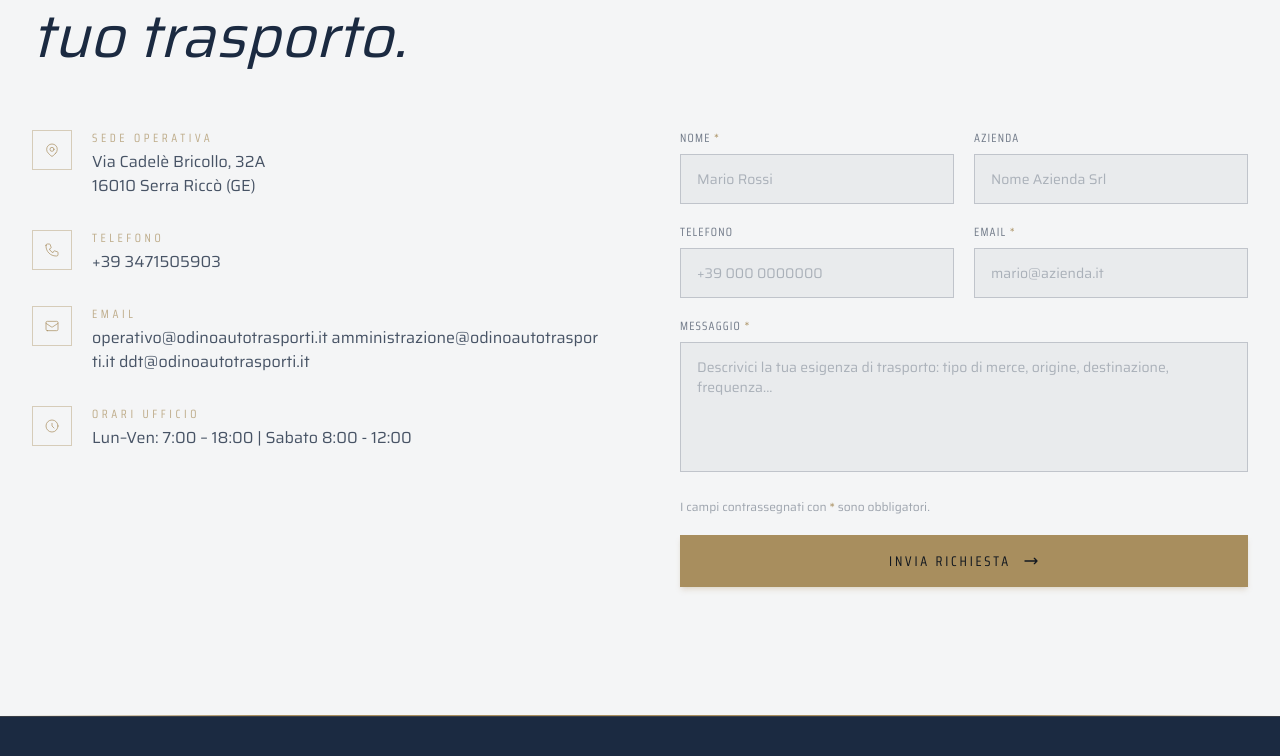
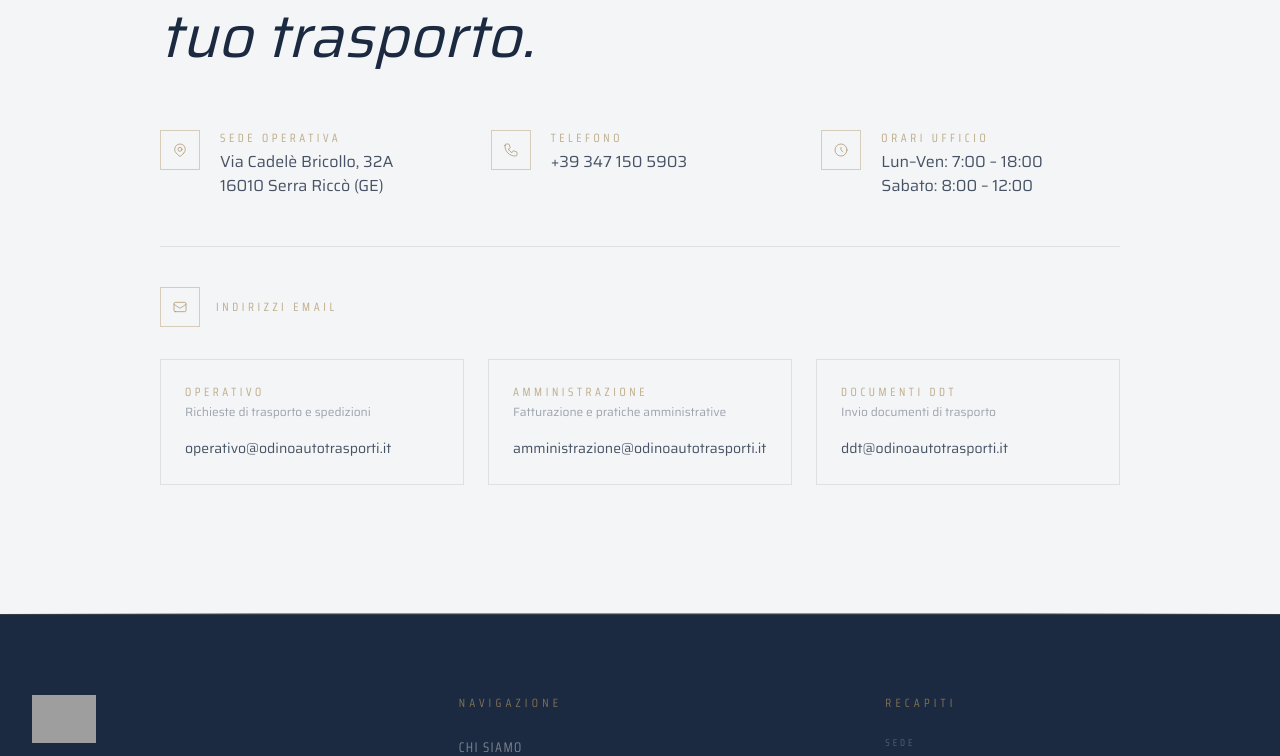
Before and after one commit to OdinoAutotrasporti/sitoweb, a Next.js app: page / in a window 1280 px wide. Shown: the part 2632-3388 px from the top of the page. Built offline with nearby package versions, Linux system fonts and the light colour scheme; grey boxes are pictures that could not be loaded.

Commit message:
feat: remove contact form and split emails into labeled cards in Contatti

```diff
--- a/components/Contatti.tsx
+++ b/components/Contatti.tsx
@@ -2,33 +2,9 @@
 
 import { useEffect, useRef, useState } from 'react'
 
-interface FormData {
-  nome: string
-  azienda: string
-  telefono: string
-  email: string
-  messaggio: string
-}
-
-interface FormErrors {
-  nome?: string
-  email?: string
-  messaggio?: string
-}
-
 export default function Contatti() {
   const sectionRef = useRef<HTMLElement>(null)
   const [visible, setVisible] = useState(false)
-  const [formData, setFormData] = useState<FormData>({
-    nome: '',
-    azienda: '',
-    telefono: '',
-    email: '',
-    messaggio: '',
-  })
-  const [errors, setErrors] = useState<FormErrors>({})
-  const [submitted, setSubmitted] = useState(false)
-  const [submitting, setSubmitting] = useState(false)
 
   useEffect(() => {
     const observer = new IntersectionObserver(
@@ -44,49 +20,6 @@ export default function Contatti() {
     return () => observer.disconnect()
   }, [])
 
-  const validate = (): boolean => {
-    const newErrors: FormErrors = {}
-    if (!formData.nome.trim()) newErrors.nome = 'Il nome è obbligatorio'
-    if (!formData.email.trim()) {
-      newErrors.email = "L'email è obbligatoria"
-    } else if (!/^[^\s@]+@[^\s@]+\.[^\s@]+$/.test(formData.email)) {
-      newErrors.email = 'Inserisci un indirizzo email valido'
-    }
-    if (!formData.messaggio.trim()) {
-      newErrors.messaggio = 'Il messaggio è obbligatorio'
-    } else if (formData.messaggio.trim().length < 20) {
-      newErrors.messaggio = 'Il messaggio deve essere di almeno 20 caratteri'
-    }
-    setErrors(newErrors)
-    return Object.keys(newErrors).length === 0
-  }
-
-  const handleChange = (
-    e: React.ChangeEvent<HTMLInputElement | HTMLTextAreaElement>
-  ) => {
-    const { name, value } = e.target
-    setFormData((prev) => ({ ...prev, [name]: value }))
-    if (errors[name as keyof FormErrors]) {
-      setErrors((prev) => ({ ...prev, [name]: undefined }))
-    }
-  }
-
-  const handleSubmit = (e: React.FormEvent) => {
-    e.preventDefault()
-    if (!validate()) return
-    setSubmitting(true)
-    setTimeout(() => {
-      setSubmitting(false)
-      setSubmitted(true)
-    }, 900)
-  }
-
-  const inputClass = (field: keyof FormErrors) =>
-    `w-full bg-navy/5 border ${
-      errors[field] ? 'border-red-400/70' : 'border-navy/20 focus:border-gold/60'
-    } px-4 py-3.5 font-body text-sm text-navy placeholder:text-navy/30
-    outline-none transition-colors duration-200`
-
   return (
     <section
       id="contatti"
@@ -94,7 +27,7 @@ export default function Contatti() {
       className="bg-light py-14 sm:py-20 lg:py-32 scroll-mt-16 lg:scroll-mt-20"
       aria-labelledby="contatti-heading"
     >
-      <div className="max-w-7xl mx-auto px-6 lg:px-8">
+      <div className="max-w-5xl mx-auto px-6 lg:px-8">
         {/* Header */}
         <div
           className={`mb-10 sm:mb-16 transition-all duration-700 ${
@@ -117,14 +50,12 @@ export default function Contatti() {
           </h2>
         </div>
 
-        <div className="grid lg:grid-cols-2 gap-12 lg:gap-20 items-start">
-          {/* Contact info */}
+        {/* Address · Phone · Hours */}
         <div
-            className={`transition-all duration-700 delay-100 ${
+          className={`grid sm:grid-cols-3 gap-8 transition-all duration-700 delay-100 ${
             visible ? 'opacity-100 translate-y-0' : 'opacity-0 translate-y-8'
           }`}
         >
-            <div className="space-y-8 mb-10">
           {/* Address */}
           <div className="flex gap-5">
             <div className="flex-shrink-0 w-10 h-10 border border-gold/40 flex items-center justify-center text-gold/70">
@@ -150,24 +81,7 @@ export default function Contatti() {
             <div>
               <p className="font-condensed text-xs tracking-[0.3em] uppercase text-gold/70 mb-1">Telefono</p>
               <a href="tel:+393471505903" className="font-body text-navy/80 hover:text-gold transition-colors duration-200">
-                    +39 3471505903
-                  </a>
-                </div>
-              </div>
-
-              {/* Email */}
-              <div className="flex gap-5">
-                <div className="flex-shrink-0 w-10 h-10 border border-gold/40 flex items-center justify-center text-gold/70">
-                  <svg className="w-4 h-4" fill="none" stroke="currentColor" viewBox="0 0 24 24" aria-hidden="true">
-                    <path strokeLinecap="round" strokeLinejoin="round" strokeWidth={1.5} d="M3 8l7.89 5.26a2 2 0 002.22 0L21 8M5 19h14a2 2 0 002-2V7a2 2 0 00-2-2H5a2 2 0 00-2 2v10a2 2 0 002 2z" />
-                  </svg>
-                </div>
-                <div>
-                  <p className="font-condensed text-xs tracking-[0.3em] uppercase text-gold/70 mb-1">Email</p>
-                  <a href="mailto:operativo@odinoautotrasporti.it" className="font-body text-navy/80 hover:text-gold transition-colors duration-200 break-all">
-                    operativo@odinoautotrasporti.it
-                    amministrazione@odinoautotrasporti.it
-                    ddt@odinoautotrasporti.it
+                +39 347 150 5903
               </a>
             </div>
           </div>
@@ -181,200 +95,62 @@ export default function Contatti() {
             </div>
             <div>
               <p className="font-condensed text-xs tracking-[0.3em] uppercase text-gold/70 mb-1">Orari Ufficio</p>
-                  <p className="font-body text-navy/80">Lun–Ven: 7:00 – 18:00 | Sabato 8:00 - 12:00</p>
+              <p className="font-body text-navy/80">Lun–Ven: 7:00 – 18:00</p>
+              <p className="font-body text-navy/80">Sabato: 8:00 – 12:00</p>
             </div>
           </div>
         </div>
 
-            {/* Maps placeholder
-            <div className="relative border border-silver/60 overflow-hidden bg-navy/5" style={{ paddingBottom: '56.25%' }}>
-              <div className="absolute inset-0 flex flex-col items-center justify-center gap-3 text-navy/30">
-                <svg className="w-10 h-10" fill="none" stroke="currentColor" viewBox="0 0 24 24" aria-hidden="true">
-                  <path strokeLinecap="round" strokeLinejoin="round" strokeWidth={1} d="M9 20l-5.447-2.724A1 1 0 013 16.382V5.618a1 1 0 011.447-.894L9 7m0 13l6-3m-6-10l6-3m0 13l4.553 2.276A1 1 0 0021 18.382V7.618a1 1 0 00-.553-.894L15 4m0 13V4" />
-                </svg>
-                <span className="font-condensed text-xs tracking-widest uppercase">
-                  Genova, Liguria
-                </span>
-                {/* <span className="font-body text-xs text-navy/20">
-                  Google Maps — da integrare
-                </span>
-              </div>
-            </div>
-          </div> */}
-          </div>
-
-          {/* Form */}
+        {/* Email — tre indirizzi distinti */}
         <div
-            className={`transition-all duration-700 delay-200 ${
+          className={`mt-12 border-t border-navy/10 pt-10 transition-all duration-700 delay-200 ${
             visible ? 'opacity-100 translate-y-0' : 'opacity-0 translate-y-8'
           }`}
         >
-            {submitted ? (
-              <div className="flex flex-col items-center justify-center text-center gap-6 py-20 border border-gold/30 bg-dark/5">
-                <div className="w-16 h-16 border border-gold flex items-center justify-center text-gold">
-                  <svg className="w-8 h-8" fill="none" stroke="currentColor" viewBox="0 0 24 24" aria-hidden="true">
-                    <path strokeLinecap="round" strokeLinejoin="round" strokeWidth={1.5} d="M5 13l4 4L19 7" />
+          <div className="flex items-center gap-4 mb-8">
+            <div className="flex-shrink-0 w-10 h-10 border border-gold/40 flex items-center justify-center text-gold/70">
+              <svg className="w-4 h-4" fill="none" stroke="currentColor" viewBox="0 0 24 24" aria-hidden="true">
+                <path strokeLinecap="round" strokeLinejoin="round" strokeWidth={1.5} d="M3 8l7.89 5.26a2 2 0 002.22 0L21 8M5 19h14a2 2 0 002-2V7a2 2 0 00-2-2H5a2 2 0 00-2 2v10a2 2 0 002 2z" />
               </svg>
             </div>
-                <h3 className="font-display text-3xl font-400 text-navy">
-                  Messaggio inviato.
-                </h3>
-                <p className="font-body text-navy/60 max-w-sm">
-                  Grazie per averci contattato. Risponderemo entro un giorno lavorativo.
+            <p className="font-condensed text-xs tracking-[0.3em] uppercase text-gold/70">
+              Indirizzi Email
             </p>
-                <button
-                  onClick={() => {
-                    setSubmitted(false)
-                    setFormData({ nome: '', azienda: '', telefono: '', email: '', messaggio: '' })
-                  }}
-                  className="font-condensed text-xs tracking-widest uppercase text-gold/70 hover:text-gold underline underline-offset-4 transition-colors duration-200"
-                >
-                  Invia un altro messaggio
-                </button>
-              </div>
-            ) : (
-              <form
-                onSubmit={handleSubmit}
-                noValidate
-                aria-label="Modulo di contatto"
-                className="space-y-5"
-              >
-                <div className="grid sm:grid-cols-2 gap-5">
-                  <div>
-                    <label htmlFor="nome" className="block font-condensed text-xs tracking-widest uppercase text-navy/60 mb-2">
-                      Nome <span className="text-gold" aria-label="obbligatorio">*</span>
-                    </label>
-                    <input
-                      id="nome"
-                      name="nome"
-                      type="text"
-                      value={formData.nome}
-                      onChange={handleChange}
-                      placeholder="Mario Rossi"
-                      autoComplete="name"
-                      aria-required="true"
-                      aria-invalid={!!errors.nome}
-                      aria-describedby={errors.nome ? 'nome-error' : undefined}
-                      className={inputClass('nome')}
-                    />
-                    {errors.nome && (
-                      <p id="nome-error" role="alert" className="mt-1 font-body text-xs text-red-400">
-                        {errors.nome}
-                      </p>
-                    )}
-                  </div>
-                  <div>
-                    <label htmlFor="azienda" className="block font-condensed text-xs tracking-widest uppercase text-navy/60 mb-2">
-                      Azienda
-                    </label>
-                    <input
-                      id="azienda"
-                      name="azienda"
-                      type="text"
-                      value={formData.azienda}
-                      onChange={handleChange}
-                      placeholder="Nome Azienda Srl"
-                      autoComplete="organization"
-                      className={inputClass('nome').replace('border-navy/20 focus:border-gold/60', 'border-navy/20 focus:border-gold/60')}
-                    />
-                  </div>
           </div>
 
-                <div className="grid sm:grid-cols-2 gap-5">
-                  <div>
-                    <label htmlFor="telefono" className="block font-condensed text-xs tracking-widest uppercase text-navy/60 mb-2">
-                      Telefono
-                    </label>
-                    <input
-                      id="telefono"
-                      name="telefono"
-                      type="tel"
-                      value={formData.telefono}
-                      onChange={handleChange}
-                      placeholder="+39 000 0000000"
-                      autoComplete="tel"
-                      className="w-full bg-navy/5 border border-navy/20 focus:border-gold/60 px-4 py-3.5 font-body text-sm text-navy placeholder:text-navy/30 outline-none transition-colors duration-200"
-                    />
-                  </div>
-                  <div>
-                    <label htmlFor="email" className="block font-condensed text-xs tracking-widest uppercase text-navy/60 mb-2">
-                      Email <span className="text-gold" aria-label="obbligatoria">*</span>
-                    </label>
-                    <input
-                      id="email"
-                      name="email"
-                      type="email"
-                      value={formData.email}
-                      onChange={handleChange}
-                      placeholder="mario@azienda.it"
-                      autoComplete="email"
-                      aria-required="true"
-                      aria-invalid={!!errors.email}
-                      aria-describedby={errors.email ? 'email-error' : undefined}
-                      className={inputClass('email')}
-                    />
-                    {errors.email && (
-                      <p id="email-error" role="alert" className="mt-1 font-body text-xs text-red-400">
-                        {errors.email}
-                      </p>
-                    )}
-                  </div>
+          <div className="grid sm:grid-cols-3 gap-6">
+            <div className="border border-navy/10 p-6 hover:border-gold/30 transition-colors duration-200">
+              <p className="font-condensed text-xs tracking-[0.3em] uppercase text-gold/70 mb-1">Operativo</p>
+              <p className="font-body text-xs text-navy/40 mb-4">Richieste di trasporto e spedizioni</p>
+              <a
+                href="mailto:operativo@odinoautotrasporti.it"
+                className="font-body text-sm text-navy/80 hover:text-gold transition-colors duration-200 break-all"
+              >
+                operativo@odinoautotrasporti.it
+              </a>
             </div>
 
-                <div>
-                  <label htmlFor="messaggio" className="block font-condensed text-xs tracking-widest uppercase text-navy/60 mb-2">
-                    Messaggio <span className="text-gold" aria-label="obbligatorio">*</span>
-                  </label>
-                  <textarea
-                    id="messaggio"
-                    name="messaggio"
-                    value={formData.messaggio}
-                    onChange={handleChange}
-                    rows={5}
-                    placeholder="Descrivici la tua esigenza di trasporto: tipo di merce, origine, destinazione, frequenza..."
-                    aria-required="true"
-                    aria-invalid={!!errors.messaggio}
-                    aria-describedby={errors.messaggio ? 'messaggio-error' : undefined}
-                    className={`${inputClass('messaggio')} resize-none`}
-                  />
-                  {errors.messaggio && (
-                    <p id="messaggio-error" role="alert" className="mt-1 font-body text-xs text-red-400">
-                      {errors.messaggio}
-                    </p>
-                  )}
+            <div className="border border-navy/10 p-6 hover:border-gold/30 transition-colors duration-200">
+              <p className="font-condensed text-xs tracking-[0.3em] uppercase text-gold/70 mb-1">Amministrazione</p>
+              <p className="font-body text-xs text-navy/40 mb-4">Fatturazione e pratiche amministrative</p>
+              <a
+                href="mailto:amministrazione@odinoautotrasporti.it"
+                className="font-body text-sm text-navy/80 hover:text-gold transition-colors duration-200 break-all"
+              >
+                amministrazione@odinoautotrasporti.it
+              </a>
             </div>
 
-                <p className="font-body text-xs text-navy/40">
-                  I campi contrassegnati con <span className="text-gold">*</span> sono obbligatori.
-                </p>
-
-                <button
-                  type="submit"
-                  disabled={submitting}
-                  className="w-full group flex items-center justify-center gap-3 font-condensed text-sm font-700 tracking-[0.2em] uppercase
-                    px-8 py-4 bg-gold text-dark hover:bg-gold/90 disabled:opacity-60
-                    transition-all duration-200 hover:-translate-y-0.5 shadow-md shadow-gold/20"
-                  aria-label="Invia richiesta di preventivo"
+            <div className="border border-navy/10 p-6 hover:border-gold/30 transition-colors duration-200">
+              <p className="font-condensed text-xs tracking-[0.3em] uppercase text-gold/70 mb-1">Documenti DDT</p>
+              <p className="font-body text-xs text-navy/40 mb-4">Invio documenti di trasporto</p>
+              <a
+                href="mailto:ddt@odinoautotrasporti.it"
+                className="font-body text-sm text-navy/80 hover:text-gold transition-colors duration-200 break-all"
               >
-                  {submitting ? (
-                    <>
-                      <svg className="w-4 h-4 animate-spin" fill="none" viewBox="0 0 24 24" aria-hidden="true">
-                        <circle className="opacity-25" cx="12" cy="12" r="10" stroke="currentColor" strokeWidth="4" />
-                        <path className="opacity-75" fill="currentColor" d="M4 12a8 8 0 018-8V0C5.373 0 0 5.373 0 12h4z" />
-                      </svg>
-                      Invio in corso...
-                    </>
-                  ) : (
-                    <>
-                      Invia Richiesta
-                      <svg className="w-4 h-4 group-hover:translate-x-1 transition-transform duration-200" fill="none" stroke="currentColor" viewBox="0 0 24 24" aria-hidden="true">
-                        <path strokeLinecap="round" strokeLinejoin="round" strokeWidth={2} d="M17 8l4 4m0 0l-4 4m4-4H3" />
-                      </svg>
-                    </>
-                  )}
-                </button>
-              </form>
-            )}
+                ddt@odinoautotrasporti.it
+              </a>
+            </div>
           </div>
         </div>
       </div>
```
Lines whose indentation alone changed are shown as unchanged.
